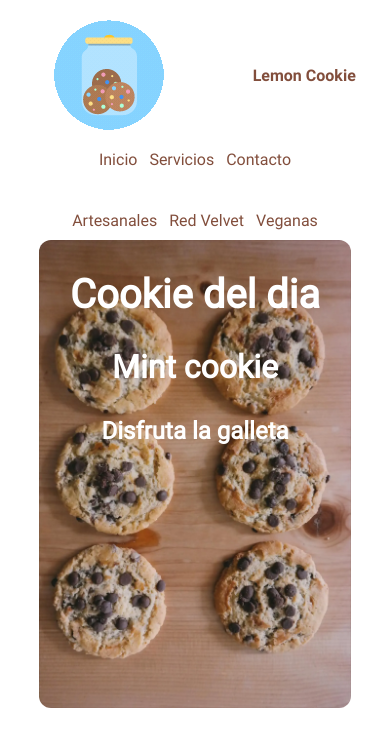
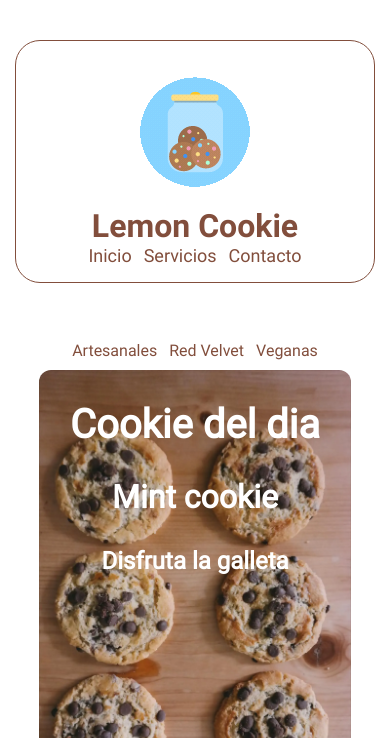
Before and after one commit to joskr3/lemon-cookie, a plain HTML site: page index.html in a window 390 px wide. Shown: the top 738 px of the page. Drawn offline with Linux system fonts and the light colour scheme.

Commit message:
modificacion del header para responsive

```diff
--- a/index.html
+++ b/index.html
@@ -67,9 +67,9 @@
 
     <nav class="footer-nav-redes-sociales">
       <ul>
-        <li><a href="/facebook"><img src="/public/images/facebook.svg" width="24px"/></a></li>
-        <li><a href="/instagram"><img src="/public/images/instagram.svg" width="24px"/></a></li>
-        <li><a href="/tiktok"><img src="/public/images/tiktok.svg" width="24px"/></a></li>
+        <li><a href="/facebook"><img src="/public/images/facebook.svg" width="24px" alt="fb"/></a></li>
+        <li><a href="/instagram"><img src="/public/images/instagram.svg" width="24px" alt="inst"/></a></li>
+        <li><a href="/tiktok"><img src="/public/images/tiktok.svg" width="24px" alt="tk"/></a></li>
       </ul>
     </nav>
   </footer>
--- a/styles.css
+++ b/styles.css
@@ -35,17 +35,24 @@ body {
 
 header {
   grid-area: header;
-
+  display: flex;
+  border: 1px solid #824e3c;
+  border-radius: 25px;
+  padding: 1rem;
+  margin: 2.5rem 0.95rem 1rem 0.95rem;
   nav {
     display: flex;
     justify-content: space-around;
     flex-wrap: wrap;
     align-items: center;
     margin: auto;
+    max-width: 100%;
+    width: 90%;
 
     p {
       font-family: "Roboto-Bold", sans-serif;
       color: #824e3c;
+      font-size: 32px;
     }
 
     img {
@@ -63,6 +70,7 @@ header {
 
         a {
           text-decoration: none;
+          font-size: 18px;
           font-weight: 200;
           color: #824e3c;
         }
```
